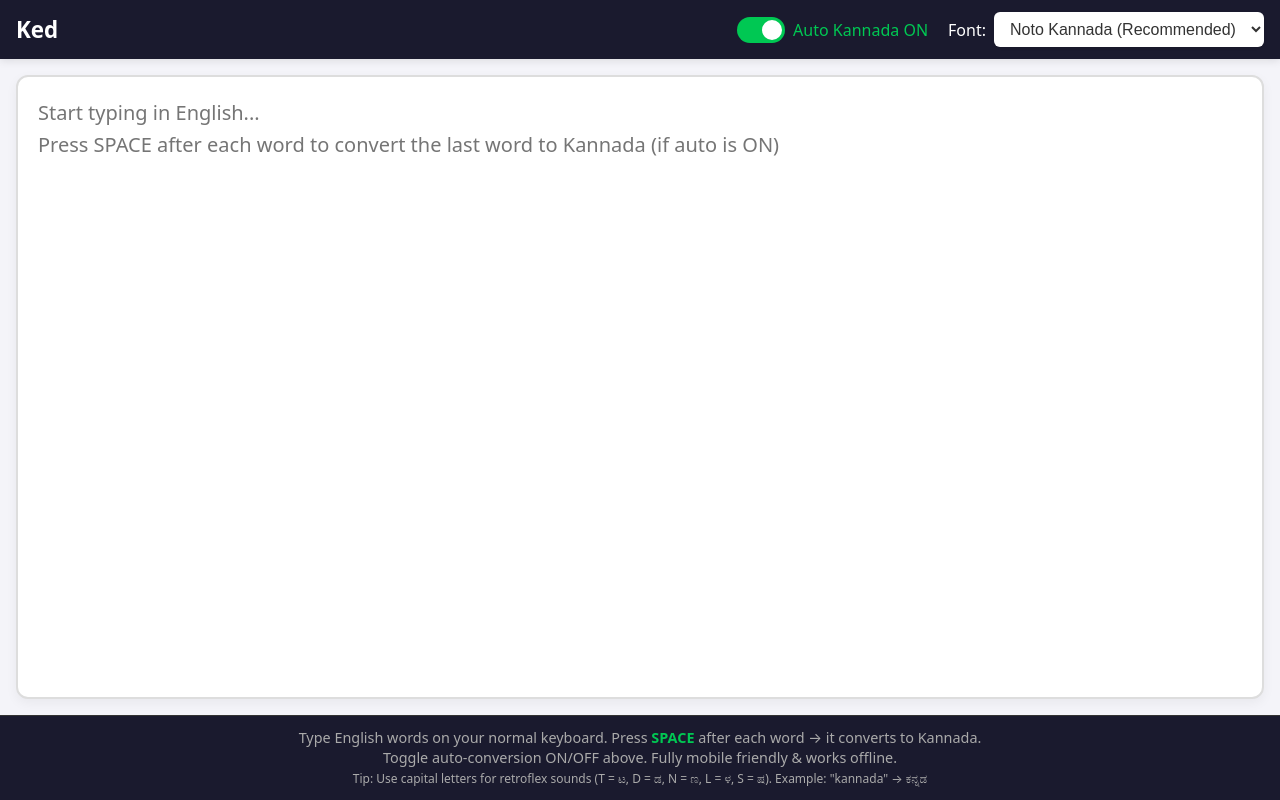
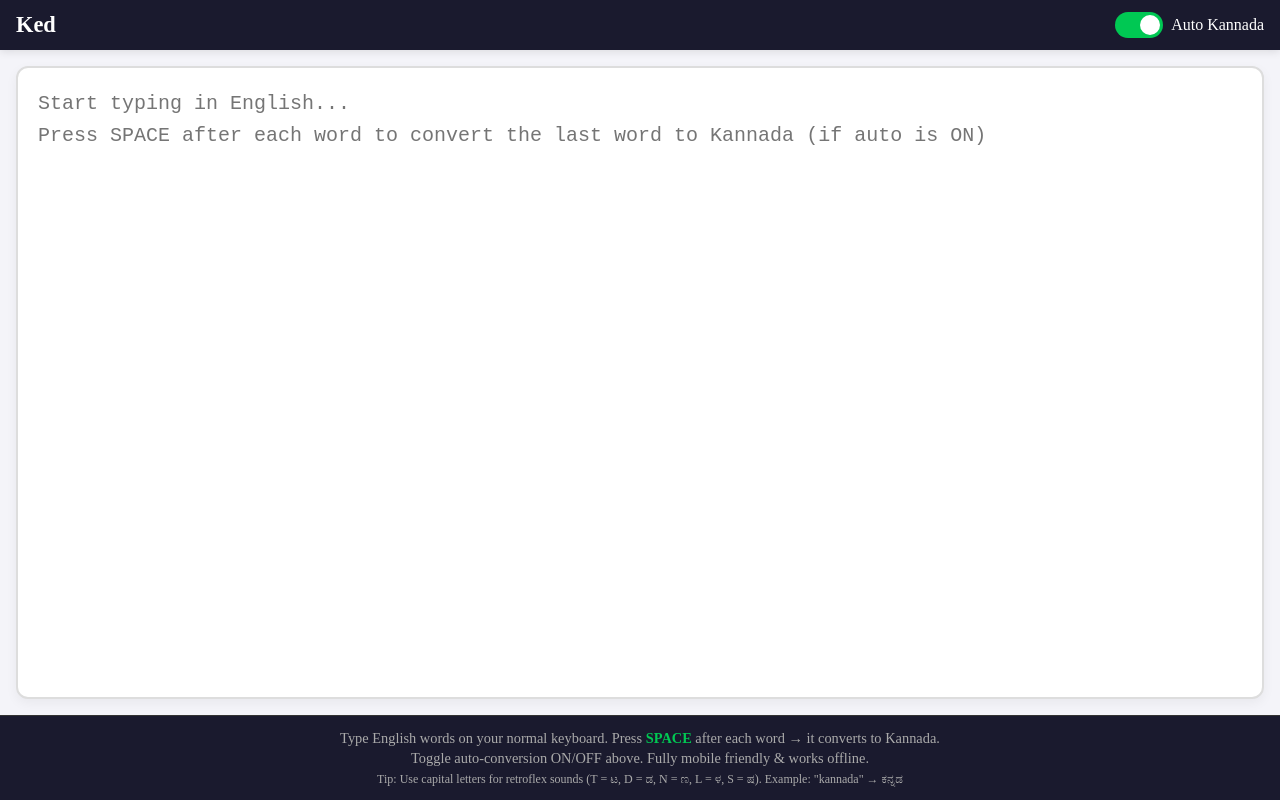
Before and after one commit to karadifilms/ked, a plain HTML site: page index.html in a window 1280 px wide. Drawn offline with Linux system fonts and the light colour scheme.

Commit message:
feat: removed font selector, it does nothing

```diff
--- a/index.html
+++ b/index.html
@@ -19,19 +19,6 @@
                 </label>
                 <span id="toggle-label" class="toggle-label">Auto Kannada</span>
             </div>
-
-            <!-- Font selector -->
-            <div class="font-container">
-                <label for="font-select">Font:</label>
-                <select id="font-select">
-                    <option value="system-ui, -apple-system, BlinkMacSystemFont, 'Segoe UI', Roboto, sans-serif">System Default</option>
-                    <option value="'Noto Sans Kannada', 'Arial Unicode MS', sans-serif" selected>Noto Kannada (Recommended)</option>
-                    <option value="sans-serif">Sans-serif</option>
-                    <option value="serif">Serif</option>
-                    <option value="'Georgia', serif">Georgia</option>
-                    <option value="'Helvetica Neue', Helvetica, Arial, sans-serif">Helvetica</option>
-                </select>
-            </div>
         </div>
     </div>
 
--- a/script.js
+++ b/script.js
@@ -98,7 +98,6 @@ document.addEventListener('DOMContentLoaded', () => {
     const editor = document.getElementById('editor');
     const autoToggle = document.getElementById('auto-toggle');
     const toggleLabel = document.getElementById('toggle-label');
-    const fontSelect = document.getElementById('font-select');
 
     let autoConvertEnabled = true;
 
@@ -111,11 +110,6 @@ document.addEventListener('DOMContentLoaded', () => {
     autoToggle.addEventListener('change', () => {
         autoConvertEnabled = autoToggle.checked;
         updateToggleLabel();
-    });
-
-    // Font change (pure CSS, no external fonts needed)
-    fontSelect.addEventListener('change', () => {
-        editor.style.fontFamily = fontSelect.value;
     });
 
     // Core conversion: happens ONLY on SPACE key
@@ -145,9 +139,6 @@ document.addEventListener('DOMContentLoaded', () => {
         }
     });
 
-    console.log('%c✅ Kannada Editor ready! Pure HTML + CSS + JS only.', 'color:#00c853; font-weight:bold');
-    updateToggleLabel();
-
     // Optional: support "Enter" without breaking conversion (just in case)
     editor.addEventListener('keydown', (e) => {
         if (e.key === 'Enter' && autoConvertEnabled) {
--- a/styles.css
+++ b/styles.css
@@ -5,7 +5,6 @@
 }
 
 body {
-    font-family: system-ui, -apple-system, BlinkMacSystemFont, 'Segoe UI', Roboto, sans-serif;
     background: #f4f4f9;
     height: 100vh;
     display: flex;
@@ -139,7 +138,7 @@ select {
     outline: none;
     background: white;
     box-shadow: 0 4px 12px rgba(0, 0, 0, 0.05);
-    font-family: system-ui, -apple-system, BlinkMacSystemFont, 'Segoe UI', Roboto, sans-serif;
+    /* font-family: 'Noto Kannada'; */
     transition: font-family 0.2s ease;
     overflow-y: auto;
 }
```
